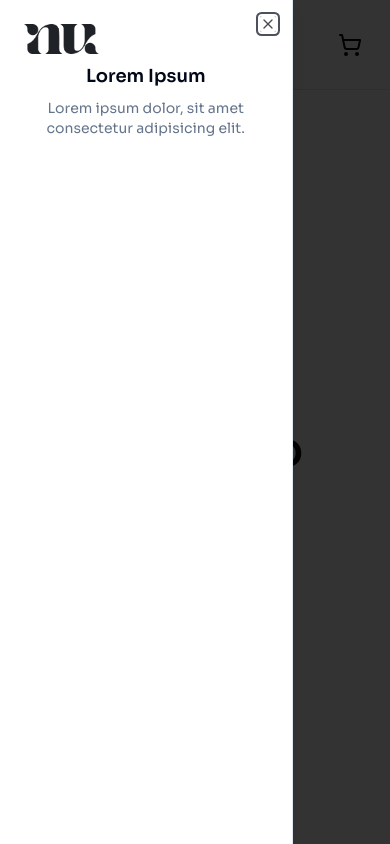
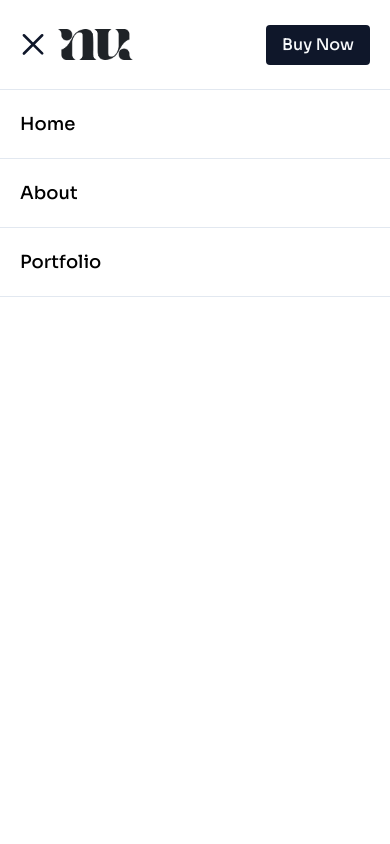
Before and after one commit to LGLabGreg/reland, a Next.js app: page / in a window 390 px wide. Both pictures are taken after a click on the button 32 px from the left and 44 px from the top of the page. Built offline with nearby package versions, Linux system fonts and the light colour scheme.

Commit message:
mobile nav

```diff
--- a/package.json
+++ b/package.json
@@ -13,6 +13,7 @@
     "@radix-ui/react-dialog": "^1.0.5",
     "@radix-ui/react-slot": "^1.0.2",
     "class-variance-authority": "^0.7.0",
+    "framer-motion": "^11.0.10",
     "lucide-react": "^0.356.0",
     "next": "14.1.3",
     "react": "^18",
--- a/src/app/layout.tsx
+++ b/src/app/layout.tsx
@@ -6,8 +6,8 @@ import MainHeader from '@/components/main-header';
 const sora = Sora({ subsets: ['latin'] });
 
 export const metadata: Metadata = {
-  title: 'Next.js Wordpress App',
-  description: 'Next.js Wordpress App',
+  title: 'Next.js Tailwind',
+  description: 'Next.js Tailwind',
 };
 
 export default function RootLayout({
--- a/src/components/main-header.tsx
+++ b/src/components/main-header.tsx
@@ -8,13 +8,13 @@ import { Button } from '@/components/ui/button';
 import { navigation } from '@/lib/config';
 
 import logo from '@/assets/logo.png';
-import MobileMenu from './mobile-menu';
+import MobileNav from './mobile-nav';
 
 const MainHeader = () => {
   return (
     <Navbar className="fixed inset-0 w-full bg-white border-b" el={'header'}>
       <NavbarLeft>
-        <MobileMenu />
+        <MobileNav />
         <Link href="/">
           <Image src={logo} height={30} alt="logo" />
         </Link>
@@ -33,9 +33,7 @@ const MainHeader = () => {
         </ul>
       </NavbarCenter>
       <NavbarRight>
-        <Button size={'icon'} variant={'ghost'}>
-          <ShoppingCart />
-        </Button>
+        <Button>Buy Now</Button>
       </NavbarRight>
     </Navbar>
   );
--- /dev/null
+++ b/src/components/mobile-nav/index.tsx
@@ -0,0 +1,21 @@
+'use client';
+
+import React, { useId, useState } from 'react';
+import { AnimatePresence } from 'framer-motion';
+
+import Nav from './nav';
+import { MenuToggle } from './menu-toggle';
+
+const MobileNav = () => {
+  const [open, setOpen] = useState(false);
+  const id = useId();
+
+  return (
+    <div className="lg:hidden mr-2">
+      <MenuToggle onToggle={() => setOpen(!open)} open={open} />
+      <AnimatePresence>{open && <Nav id={id} />}</AnimatePresence>
+    </div>
+  );
+};
+
+export default MobileNav;
--- /dev/null
+++ b/src/components/mobile-nav/menu-toggle.tsx
@@ -0,0 +1,43 @@
+import * as React from 'react';
+import { type SVGMotionProps, motion } from 'framer-motion';
+
+const Path = (props: SVGMotionProps<SVGPathElement>) => (
+  <motion.path fill="transparent" strokeWidth="2" strokeLinecap="round" {...props} />
+);
+
+type MenuToggleProps = {
+  onToggle: () => void;
+  open: boolean;
+};
+
+export const MenuToggle = ({ onToggle, open }: MenuToggleProps) => (
+  <motion.button
+    initial={false}
+    animate={open ? 'open' : 'closed'}
+    onClick={onToggle}
+    className="flex mt-[4px]"
+  >
+    <svg width="30" height="30" viewBox="0 0 23 23" className="stroke-primary">
+      <Path
+        variants={{
+          closed: { d: 'M 2 2.5 L 20 2.5' },
+          open: { d: 'M 3 16.5 L 17 2.5' },
+        }}
+      />
+      <Path
+        d="M 2 9.423 L 20 9.423"
+        variants={{
+          closed: { opacity: 1 },
+          open: { opacity: 0 },
+        }}
+        transition={{ duration: 0.1 }}
+      />
+      <Path
+        variants={{
+          closed: { d: 'M 2 16.346 L 20 16.346' },
+          open: { d: 'M 3 2.5 L 17 16.346' },
+        }}
+      />
+    </svg>
+  </motion.button>
+);
--- /dev/null
+++ b/src/components/mobile-nav/nav.tsx
@@ -0,0 +1,58 @@
+'use client';
+
+import { useEffect } from 'react';
+import { useAnimate, usePresence } from 'framer-motion';
+
+import Link from 'next/link';
+
+import { navigation } from '@/lib/config';
+
+type NavProps = {
+  id: string;
+};
+
+const Nav = ({ id }: NavProps) => {
+  const [isPresent, safeToRemove] = usePresence();
+  const [scope, animate] = useAnimate();
+
+  useEffect(() => {
+    if (isPresent) {
+      const enterAnimation = async () => {
+        await animate(scope.current, { opacity: 1 });
+      };
+      enterAnimation();
+    } else {
+      const exitAnimation = async () => {
+        await animate(scope.current, { opacity: 0 });
+        safeToRemove();
+      };
+
+      exitAnimation();
+    }
+  }, [isPresent]);
+
+  return (
+    <nav
+      className="fixed top-mainnav left-0 right-0 bottom-0 bg-white opacity-0"
+      id={id}
+      ref={scope}
+    >
+      <ul className="flex flex-1 flex-col overflow-y-auto">
+        {navigation.map((item) => {
+          return (
+            <li key={item.label}>
+              <Link
+                href={item.href}
+                className="block px-[20px] py-[20px] border-b font-medium text-lg"
+              >
+                {item.label}
+              </Link>
+            </li>
+          );
+        })}
+      </ul>
+    </nav>
+  );
+};
+
+export default Nav;
--- a/src/components/ui/button.tsx
+++ b/src/components/ui/button.tsx
@@ -38,10 +38,15 @@ export interface ButtonProps
 }
 
 const Button = React.forwardRef<HTMLButtonElement, ButtonProps>(
-  ({ className, variant, size, asChild = false, ...props }, ref) => {
+  ({ className, type = 'button', variant, size, asChild = false, ...props }, ref) => {
     const Comp = asChild ? Slot : 'button';
     return (
-      <Comp className={cn(buttonVariants({ variant, size, className }))} ref={ref} {...props} />
+      <Comp
+        className={cn(buttonVariants({ variant, size, className }))}
+        type={type}
+        ref={ref}
+        {...props}
+      />
     );
   }
 );
--- a/tailwind.config.ts
+++ b/tailwind.config.ts
@@ -48,7 +48,7 @@ const config: Config = {
         mainnav: 'var(--mainnav-height)',
       },
       spacing: {
-        mainnav: 'calc(var(--mainnav-height) + 20px)',
+        mainnav: 'var(--mainnav-height)',
       },
     },
   },
```
Also changed, not shown: 1 other file (tests, documents, lock files or other folders).
